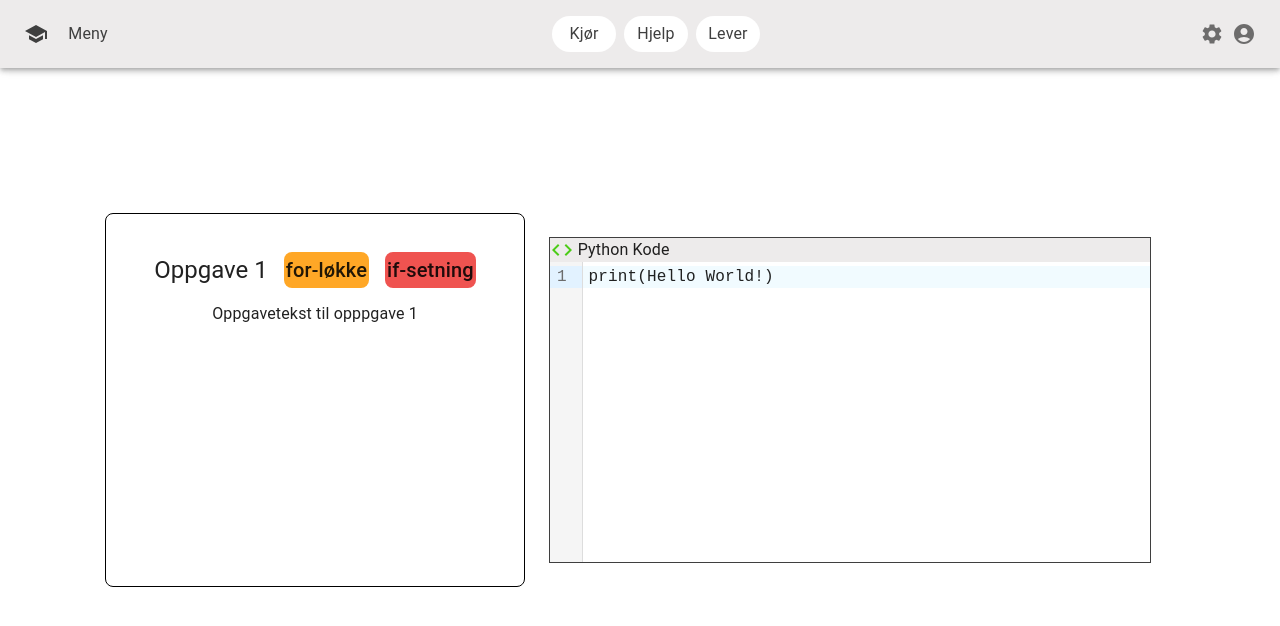
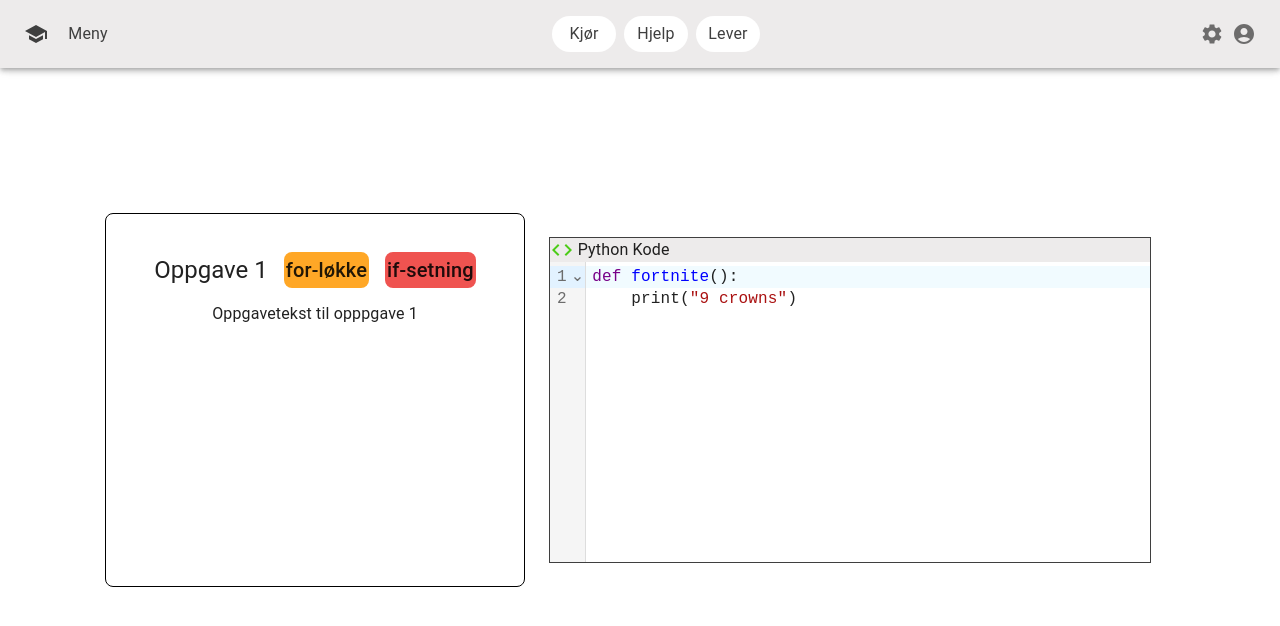
Before and after one commit to Janipro/masterfrontend, a React (Vite) app: page / in a window 1280 px wide. Shown: the top 626 px of the page. Built offline with nearby package versions, Linux system fonts and the light colour scheme.

Commit message:
Indent 4

```diff
--- a/src/components/Editor.tsx
+++ b/src/components/Editor.tsx
@@ -1,9 +1,10 @@
 import { useCallback, useState } from "react";
 import CodeMirror from "@uiw/react-codemirror";
 import { python } from "@codemirror/lang-python";
+import { indentUnit } from "@codemirror/language";
 
 export default function Editor() {
-  const [value, setValue] = useState("print(Hello World!)");
+  const [value, setValue] = useState(`def fortnite():\n    print("9 crowns")`);
   const onChange = useCallback((val, viewUpdate) => {
     console.log("val:", val);
     setValue(val);
@@ -13,7 +14,7 @@ export default function Editor() {
       value={value}
       height="300px"
       width="600px"
-      extensions={[python()]}
+      extensions={[python(), indentUnit.of("    ")]}
       onChange={onChange}
     />
   );
```
